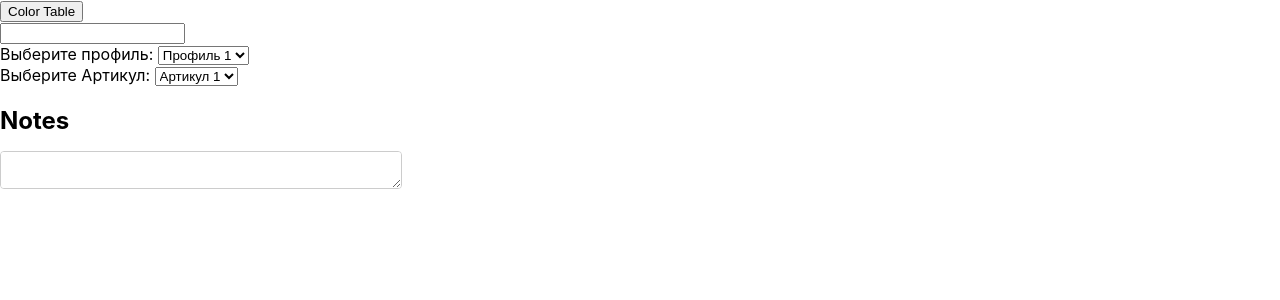
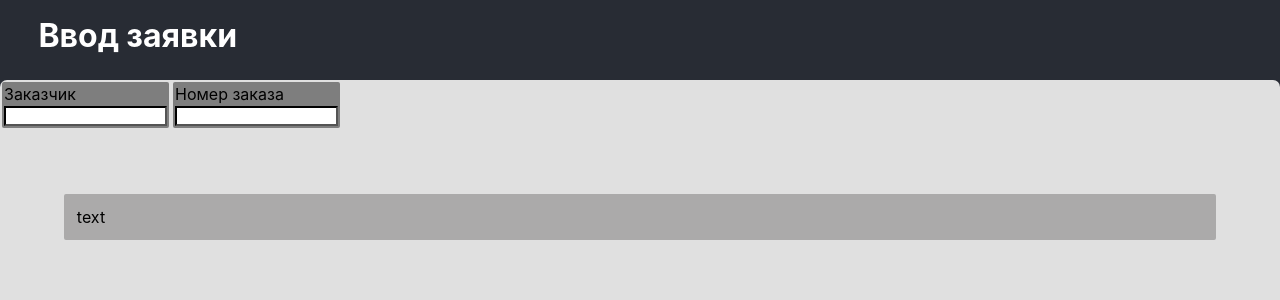
Before and after one commit to Xswinger/WebShowcaseUI, a React (Create React App) app: page / in a window 1280 px wide. Shown: the top 300 px of the page. Built offline with nearby package versions, Linux system fonts and the light colour scheme; the HTML template or start-up script is replaced by a standard one.

Commit message:
Added header, wrapper for order, customer and order number components

```diff
--- a/package.json
+++ b/package.json
@@ -6,6 +6,7 @@
     "@testing-library/jest-dom": "^5.16.5",
     "@testing-library/react": "^13.4.0",
     "@testing-library/user-event": "^13.5.0",
+    "bulma": "^0.9.4",
     "react": "^18.2.0",
     "react-dom": "^18.2.0",
     "react-paginate": "^8.1.4",
--- a/src/App.css
+++ b/src/App.css
@@ -13,15 +13,31 @@
   }
 }
 
+.App-wrapper {
+  position: absolute;
+  height: 100%;
+  width: 100%;
+  background-color: #282c34;
+}
+
 .App-header {
   background-color: #282c34;
-  min-height: 100vh;
-  display: flex;
-  flex-direction: column;
-  align-items: center;
-  justify-content: center;
-  font-size: calc(10px + 2vmin);
-  color: white;
+  margin: 0;
+  height: 10vh;
+}
+
+.App-title {
+  color: #ffffff;
+  padding: 2vh 2vh 2vw 3vw;
+  margin: 0;
+}
+
+.App-body {
+  position: absolute;
+  height: 100%;
+  width: 100%;
+  background-color: #e0e0e0;
+  border-radius: 7px 7px 0 0;
 }
 
 .App-link {
--- a/src/App.js
+++ b/src/App.js
@@ -1,10 +1,19 @@
 import './App.css';
-import OrderComponent from "./ordercomponent/OrderComponent";
+import PositionWrapper from "./ordercomponent/positionsWrapperComponent/positionsWrapperComponent"
+import CustomerComponent from './ordercomponent/customerComponent/CustomerComponent';
+import OrderNumberComponent from './ordercomponent/orderNumberComponent/OrderNumberComponent';
 
 const App = () => {
     return (
-        <div>
-            <OrderComponent/>
+        <div className={"App-wrapper"}>
+            <header className={"App-header"}>
+                <h1 className={"App-title"}> Ввод заявки </h1>
+            </header>
+            <div className={"App-body"}>
+                <CustomerComponent/>
+                <OrderNumberComponent/>
+                <PositionWrapper/>
+            </div>
         </div>
     );
 }
--- /dev/null
+++ b/src/colorComponent/asd.css
@@ -0,0 +1,3 @@
+asd {
+
+}
--- /dev/null
+++ b/src/ordercomponent/customerComponent/CustomerComponent.js
@@ -0,0 +1,22 @@
+import React from "react";
+import style from "./CustomerComponent.module.css";
+
+function CustomerTitle() {
+    return (
+        <div className={style.title}>
+            <span>Заказчик</span>
+        </div>
+    )
+}
+
+const customerComponent = () => {
+    return (
+        <div className={style.wrapper}>
+            <CustomerTitle/>
+            <br/>
+            <input type={'text'} className={style.text}></input>
+        </div>
+    );
+}
+
+export default customerComponent;
--- /dev/null
+++ b/src/ordercomponent/customerComponent/CustomerComponent.module.css
@@ -0,0 +1,17 @@
+.text {
+    color: #000000;
+    font-size: 12px;
+    border-color: #000000;
+}
+
+.wrapper {
+    display: inline-block;
+    background-color: #7e7e7e;
+    padding: 2px;
+    border-radius: 2px;
+    margin: 2px;
+}
+
+.title {
+    display: inline-block;
+}
--- /dev/null
+++ b/src/ordercomponent/orderNumberComponent/OrderNumberComponent.js
@@ -0,0 +1,22 @@
+import React from "react";
+import style from "./OrderNumberComponent.module.css";
+
+function OrderNumberTitle() {
+    return (
+        <div className={style.title}>
+            <span>Номер заказа</span>
+        </div>
+    )
+}
+
+const orderNumberComponent = () => {
+    return (
+        <div className={style.wrapper}>
+            <OrderNumberTitle/>
+            <br/>
+            <input type={'text'} className={style.text}></input>
+        </div>
+    );
+}
+
+export default orderNumberComponent;
--- /dev/null
+++ b/src/ordercomponent/orderNumberComponent/OrderNumberComponent.module.css
@@ -0,0 +1,17 @@
+.text {
+    color: #000000;
+    font-size: 12px;
+    border-color: #000000;
+}
+
+.wrapper {
+    display: inline-block;
+    background-color: #7e7e7e;
+    padding: 2px;
+    border-radius: 2px;
+    margin: 2px;
+}
+
+.title {
+    display: inline-block;
+}
--- /dev/null
+++ b/src/ordercomponent/positionsWrapperComponent/positionsWrapperComponent.js
@@ -0,0 +1,12 @@
+import React from "react";
+import style from "./positionsWrapperComponent.module.css"
+
+const positionsWrapper = () => {
+    return (
+        <div className={style.wrapper}>
+            <span>text</span>
+        </div>
+    );
+}
+
+export default positionsWrapper;
--- /dev/null
+++ b/src/ordercomponent/positionsWrapperComponent/positionsWrapperComponent.module.css
@@ -0,0 +1,6 @@
+.wrapper {
+    background-color: #abaaaa;
+    margin: 5% 5% 5% 5%;
+    padding: 1%;
+    border-radius: 2px;
+}
```
Also changed, not shown: 1 other file (tests, documents, lock files or other folders).
